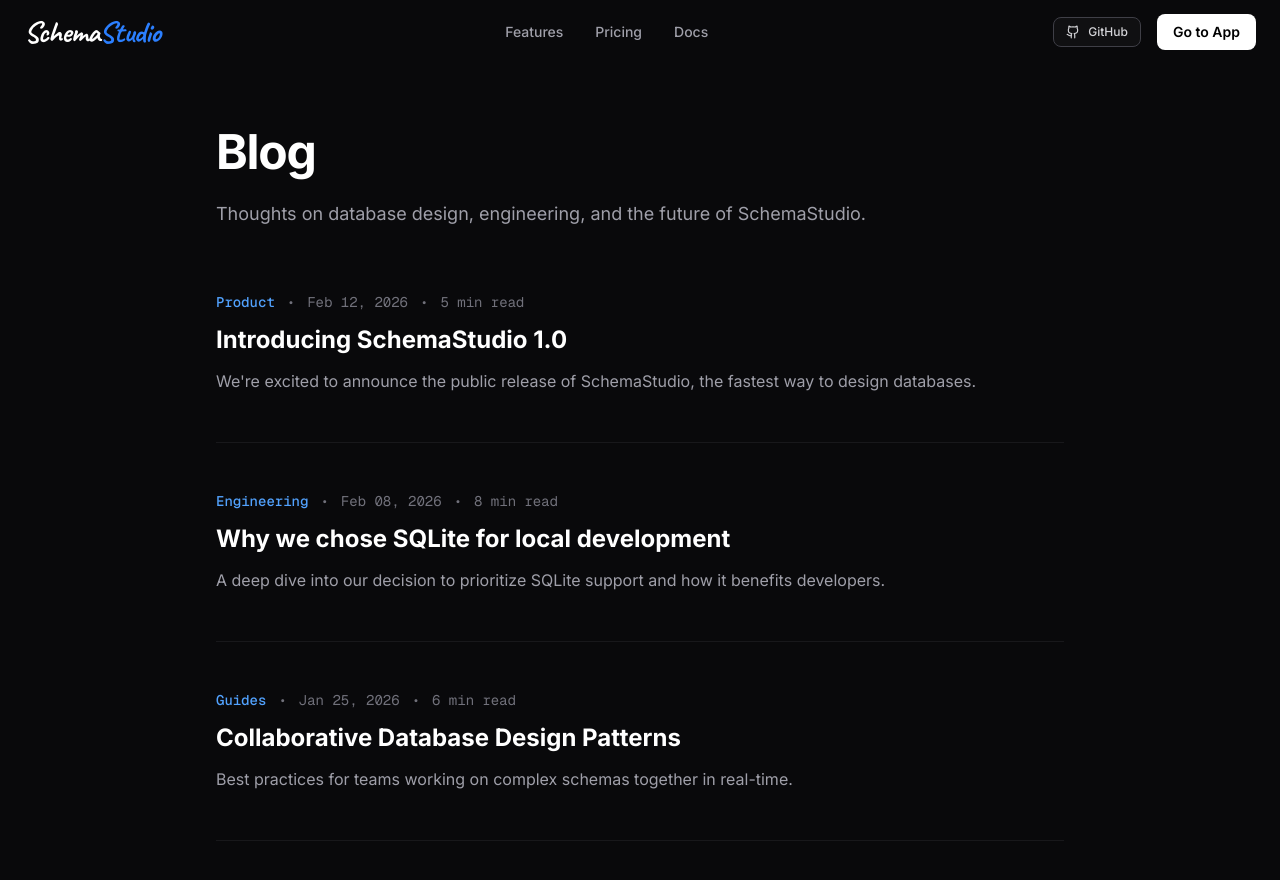
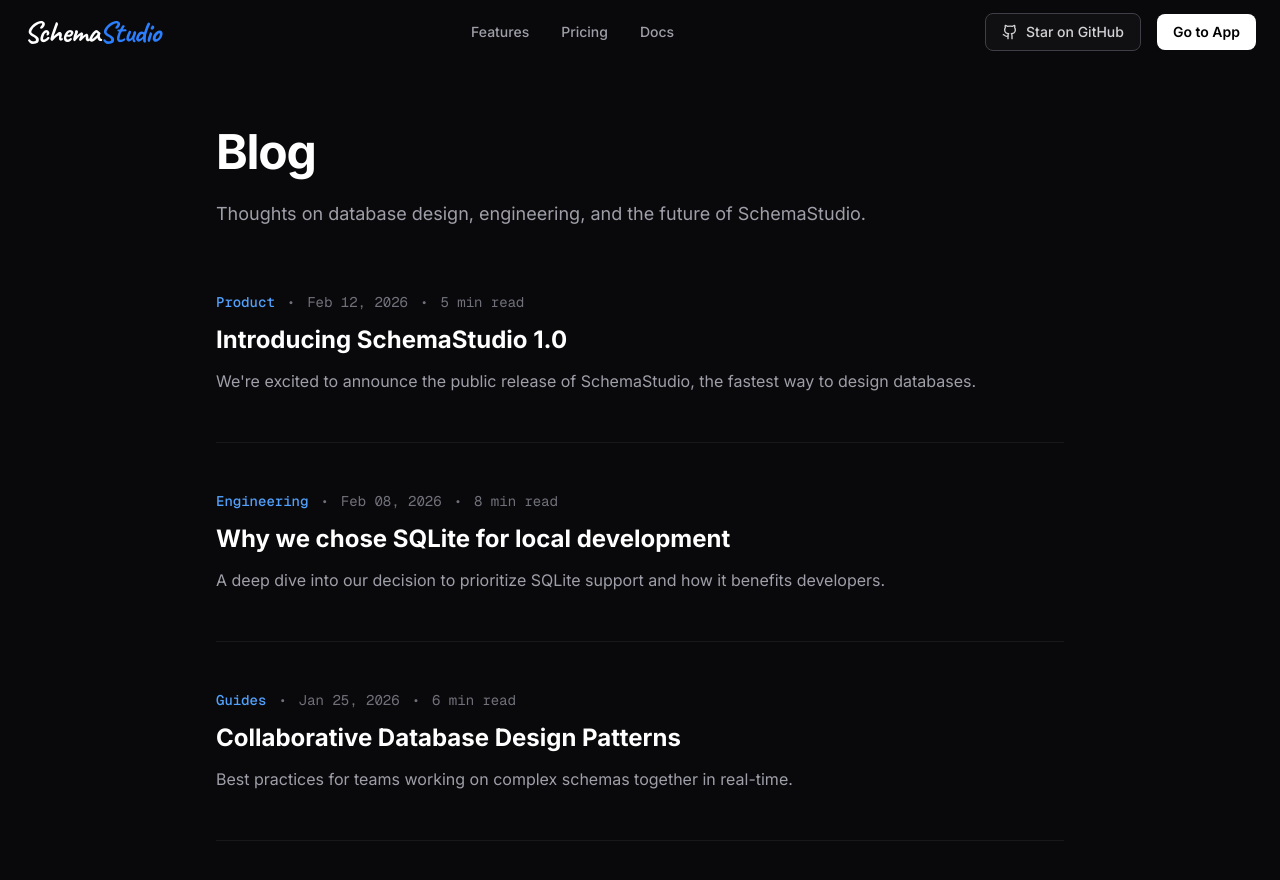
Before and after one commit to Praveenkumar02023/schema, a Next.js app: page /blog in a window 1280 px wide. Shown: the top 880 px of the page. Built offline with nearby package versions, Linux system fonts and the light colour scheme.

Commit message:
update github links.

```diff
--- a/app/page.tsx
+++ b/app/page.tsx
@@ -1020,9 +1020,7 @@
 
             {/* Social Icons */}
             <div className="flex gap-6 text-zinc-500">
-              <a href="#" className="hover:text-white transition-colors"><TwitterIcon size={18} /></a>
-              <a href="#" className="hover:text-white transition-colors"><GithubIcon size={18} /></a>
-              <a href="#" className="hover:text-white transition-colors"><MessageSquare size={18} /></a>
+              <a href="https://github.com/Praveenkumar02023/schema" target="_blank" rel="noopener noreferrer" className="hover:text-white transition-colors"><GithubIcon size={20} /></a>
             </div>
 
             {/* Status */}
--- a/components/Navbar.tsx
+++ b/components/Navbar.tsx
@@ -41,13 +41,13 @@
                 {/* Actions */}
                 <div className="flex items-center gap-4">
                     <a
-                        href="https://github.com"
+                        href="https://github.com/Praveenkumar02023/schema"
                         target="_blank"
                         rel="noopener noreferrer"
-                        className="hidden sm:flex items-center gap-2 px-3 py-1.5 rounded-lg border border-zinc-700 bg-zinc-900/50 hover:bg-zinc-800 text-xs font-medium text-zinc-300 transition-colors"
+                        className="hidden sm:flex items-center gap-2 px-4 py-2 rounded-lg border border-zinc-700 bg-zinc-900/50 hover:bg-zinc-800 text-sm font-medium text-zinc-300 transition-colors"
                     >
-                        <Github size={14} />
-                        <span>GitHub</span>
+                        <Github size={16} />
+                        <span>Star on GitHub</span>
                     </a>
                     <Link
                         href="/signin"
```
